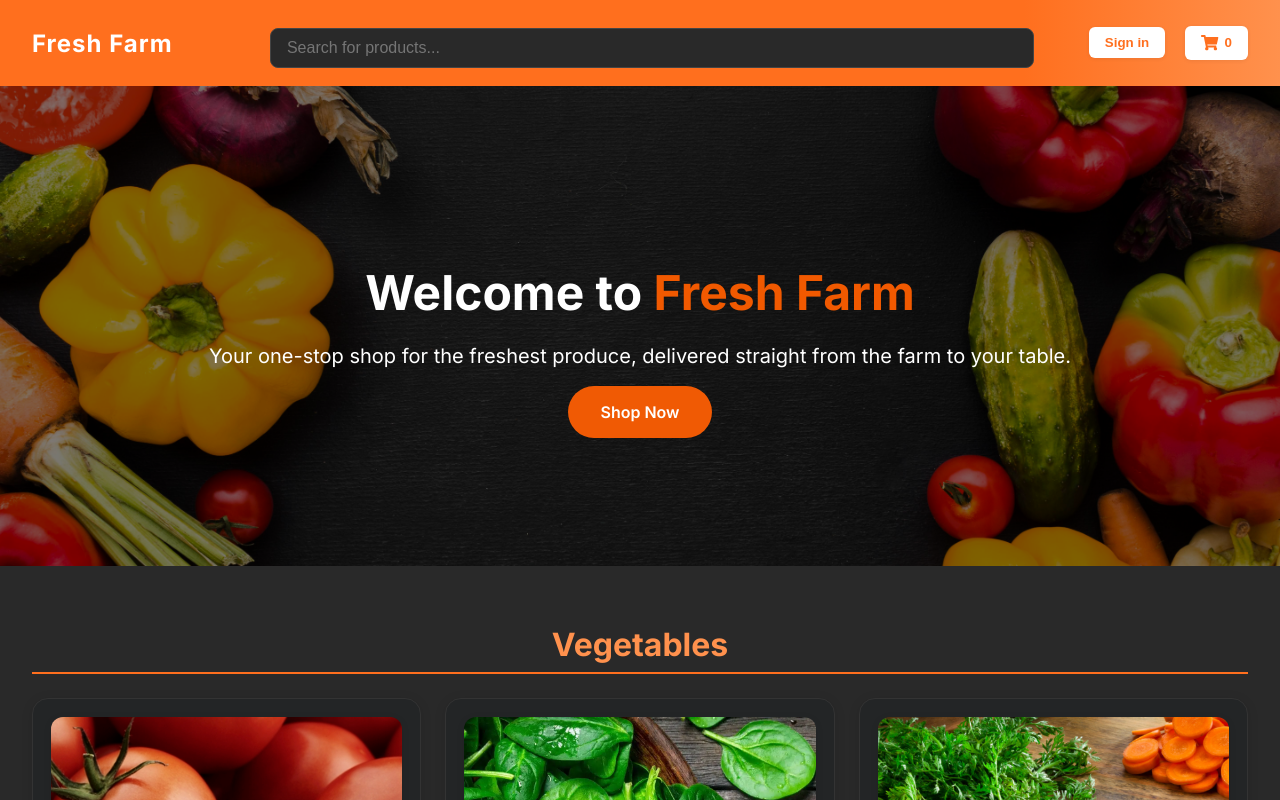
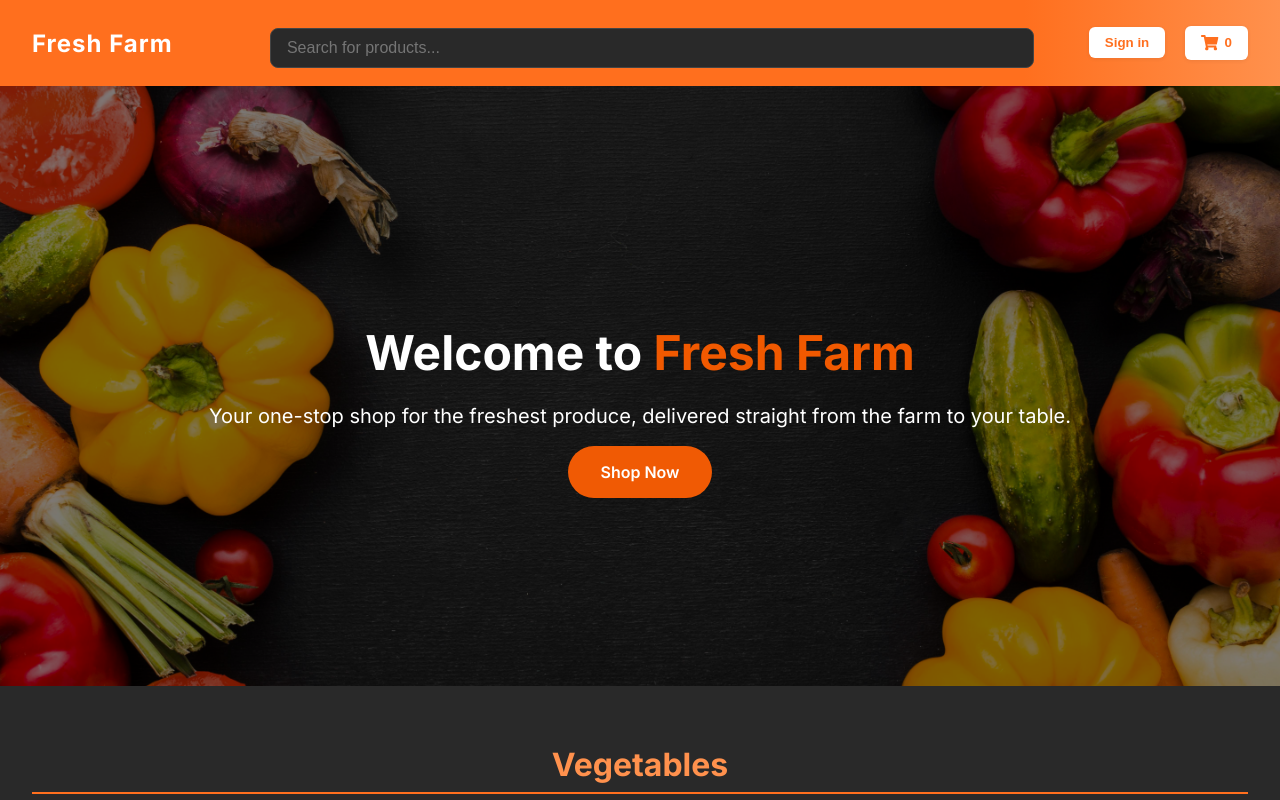
Before and after one commit to Omar-webcloud/fresh-farm, a React (Vite) app: page / in a window 1280 px wide. Shown: the top 800 px of the page. Built offline with nearby package versions, Linux system fonts and the light colour scheme.

Commit message:
hero section height

```diff
--- a/src/styles/custom.css
+++ b/src/styles/custom.css
@@ -450,7 +450,7 @@ body {
   position: relative;
   background-size: cover;
   background-position: center;
-  height: 60vh;
+  height: 75vh;
   display: flex;
   align-items: center;
   justify-content: center;
```
Also changed, not shown: 1 other file (tests, documents, lock files or other folders).
